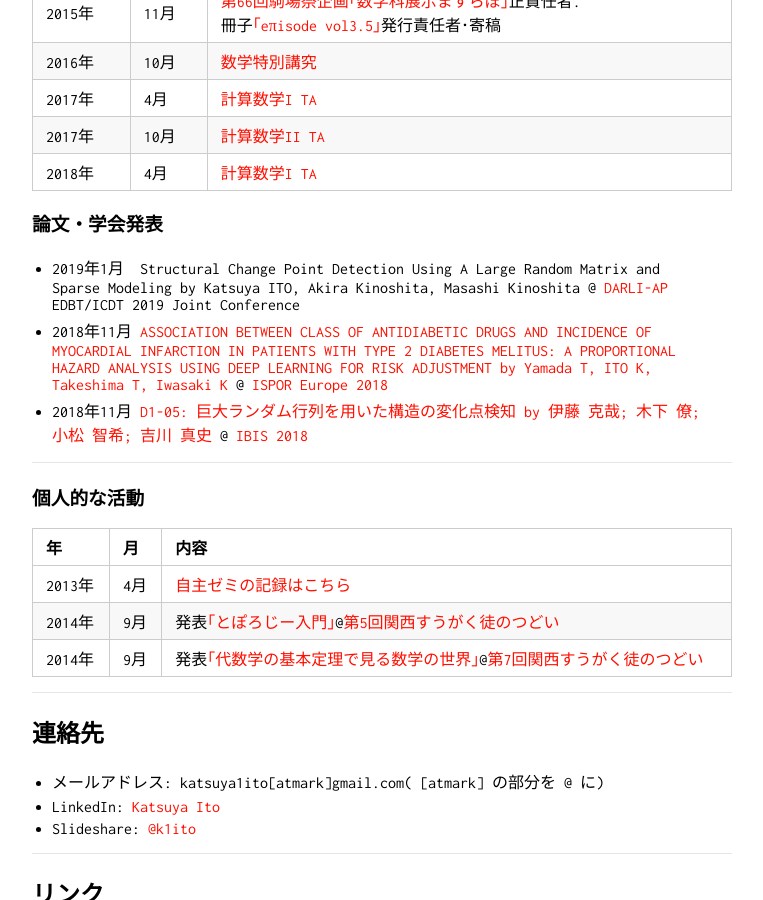
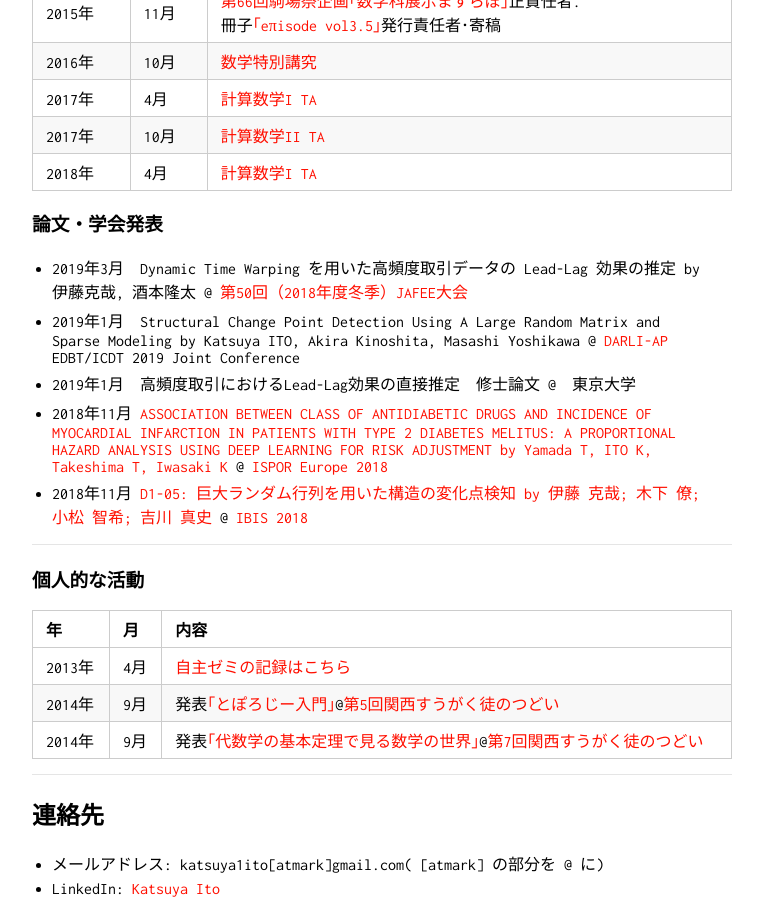
Before and after one commit to KatsuyaITO/KatsuyaITO.github.io, a Jekyll site: the page built from index.md, in a window 1280 px wide and 900 px high, scrolled down 2596 px. Shown: the whole window, without its empty margins (258-1021 px from the left). Built offline with Jekyll 4.4.1, drawn with Linux system fonts in a browser that asks for light colours; our own code applies the rules of GitHub Pages for plain Markdown files.

Commit message:
Update index.md

```diff
--- a/index.md
+++ b/index.md
@@ -106,8 +106,9 @@ layout: top
 2018年|4月|[計算数学I TA](https://github.com/utmsks/KSImaterial)
 
 ### 論文・学会発表
-
-- 2019年1月　Structural Change Point Detection Using A Large Random Matrix and Sparse Modeling by Katsuya ITO, Akira Kinoshita, Masashi Kinoshita @ [DARLI-AP](http://dbdmg.polito.it/darli-ap2019/index.php)   EDBT/ICDT 2019 Joint Conference
+- 2019年3月　Dynamic Time Warping を用いた高頻度取引データの Lead-Lag 効果の推定 by 伊藤克哉, 酒本隆太 @ [第50回（2018年度冬季）JAFEE大会](http://www.jafee.gr.jp/01rally/rally-top.html)
+- 2019年1月　Structural Change Point Detection Using A Large Random Matrix and Sparse Modeling by Katsuya ITO, Akira Kinoshita, Masashi Yoshikawa @ [DARLI-AP](http://dbdmg.polito.it/darli-ap2019/index.php)   EDBT/ICDT 2019 Joint Conference
+- 2019年1月　高頻度取引におけるLead-Lag効果の直接推定　修士論文 @　東京大学
 - 2018年11月  [ASSOCIATION BETWEEN CLASS OF ANTIDIABETIC DRUGS AND INCIDENCE OF MYOCARDIAL INFARCTION IN PATIENTS WITH TYPE 2 DIABETES MELITUS: A PROPORTIONAL HAZARD ANALYSIS USING DEEP LEARNING FOR RISK ADJUSTMENT by Yamada T, ITO K, Takeshima T, Iwasaki K](https://myisporbarcelona.zerista.com/poster/member/132982) @  [ISPOR Europe 2018](https://ispor.org/conferences-education/conferences/upcoming-conferences/europe-2018)
 - 2018年11月  [D1-05: 巨大ランダム行列を用いた構造の変化点検知 by 伊藤 克哉; 木下 僚; 小松 智希; 吉川 真史](http://ibisml.org/ibis2018/discussion/) @ [IBIS 2018](http://ibisml.org/ibis2018/)
 
```
Also changed, not shown: other parts of index.md (+2 -0 lines).
